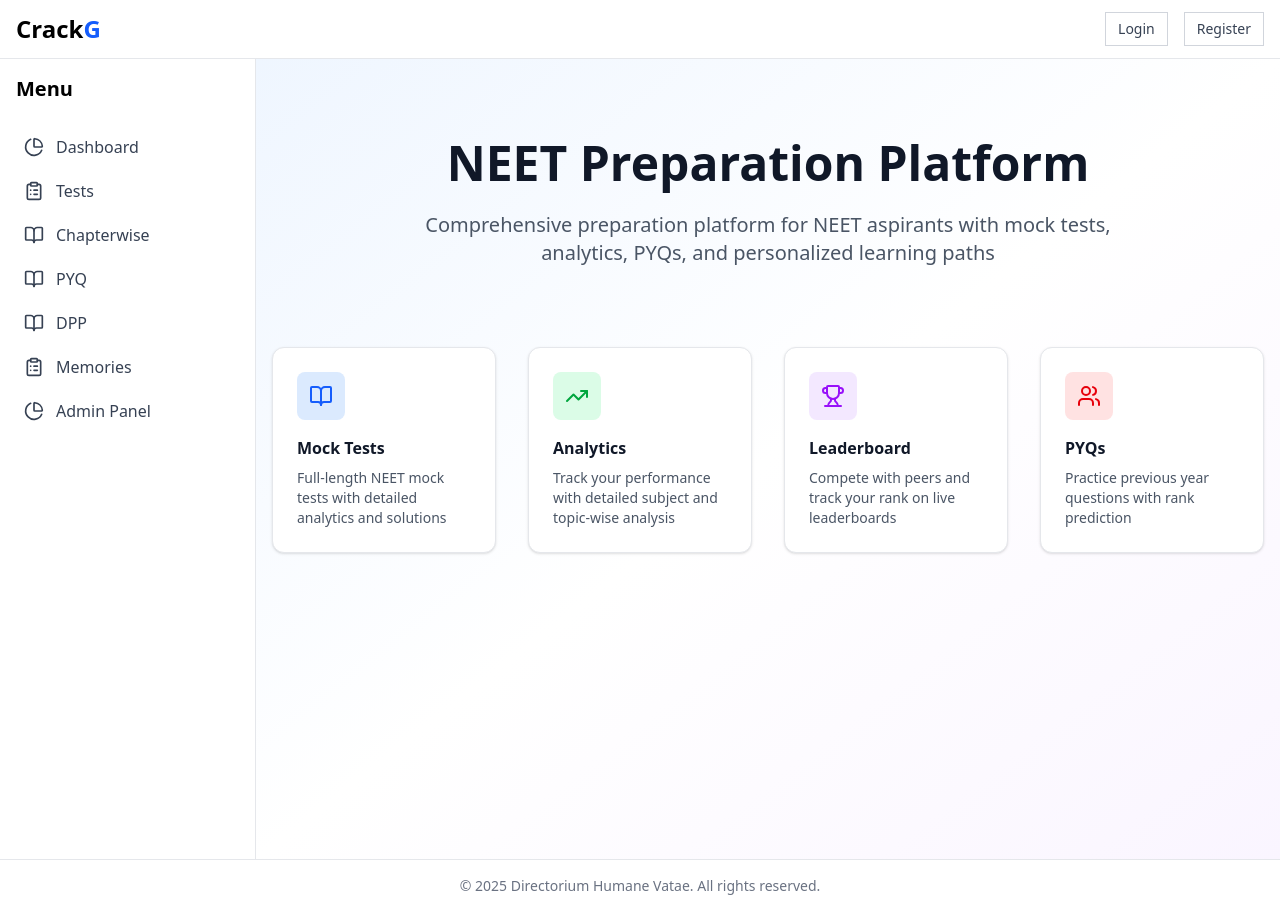
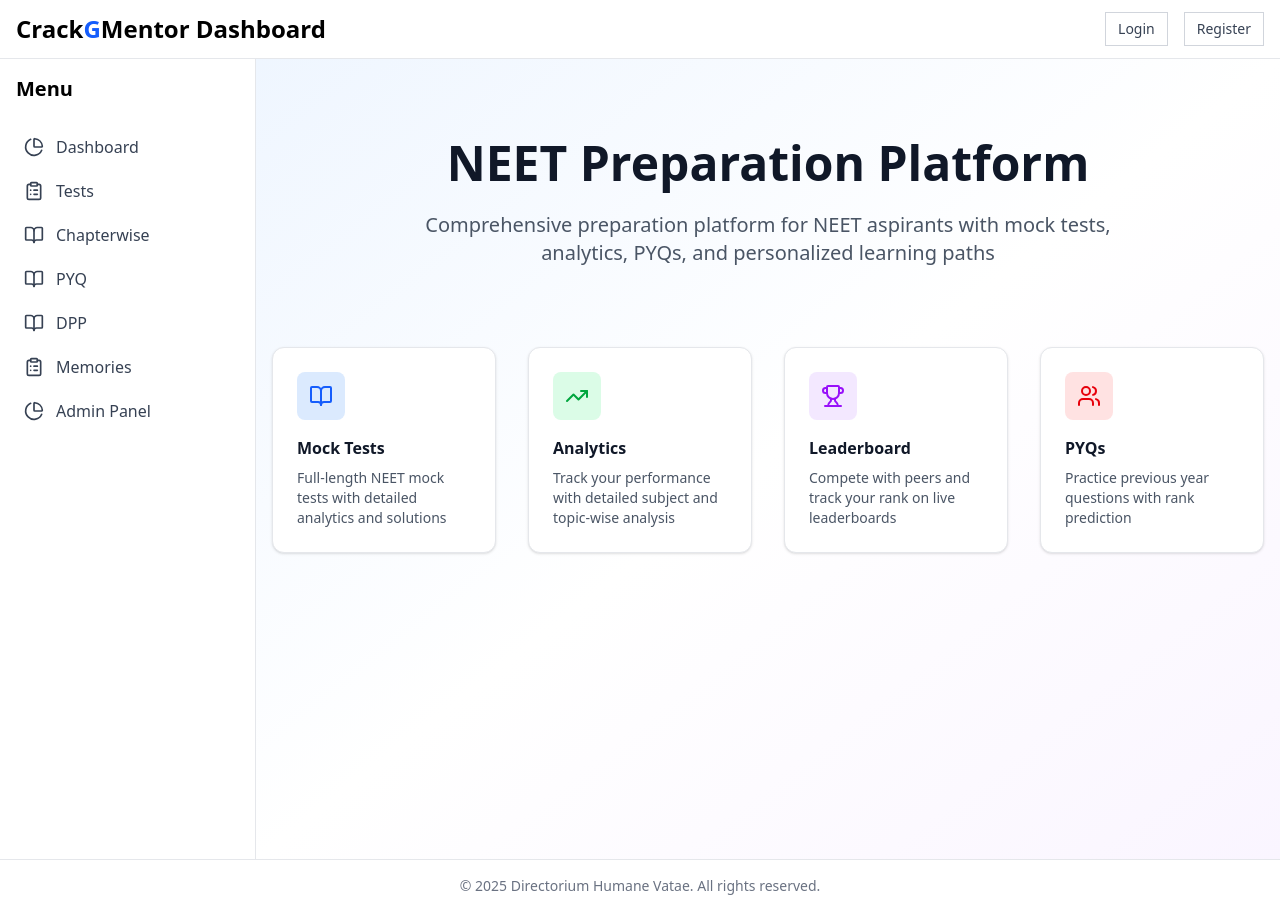
Before and after one commit to orgpratishat/pratishat-official-test-platform, a React app in the folder frontend/: page / in a window 1280 px wide. Built offline with nearby package versions, Linux system fonts and the light colour scheme; no server answers; the HTML template or start-up script is replaced by a standard one.

Commit message:
solve deployment problem

```diff
--- a/frontend/src/components/layout/Navbar.jsx
+++ b/frontend/src/components/layout/Navbar.jsx
@@ -19,6 +19,7 @@ const Navbar = () => {
         <Link to="/" className="text-2xl font-bold text-primary-600">
 
           <span>Crack</span><span className='text-blue-600'>G</span>
+          <span>Mentor Dashboard</span>
         </Link>
       </div>
       <div className="flex items-center space-x-4">
```
